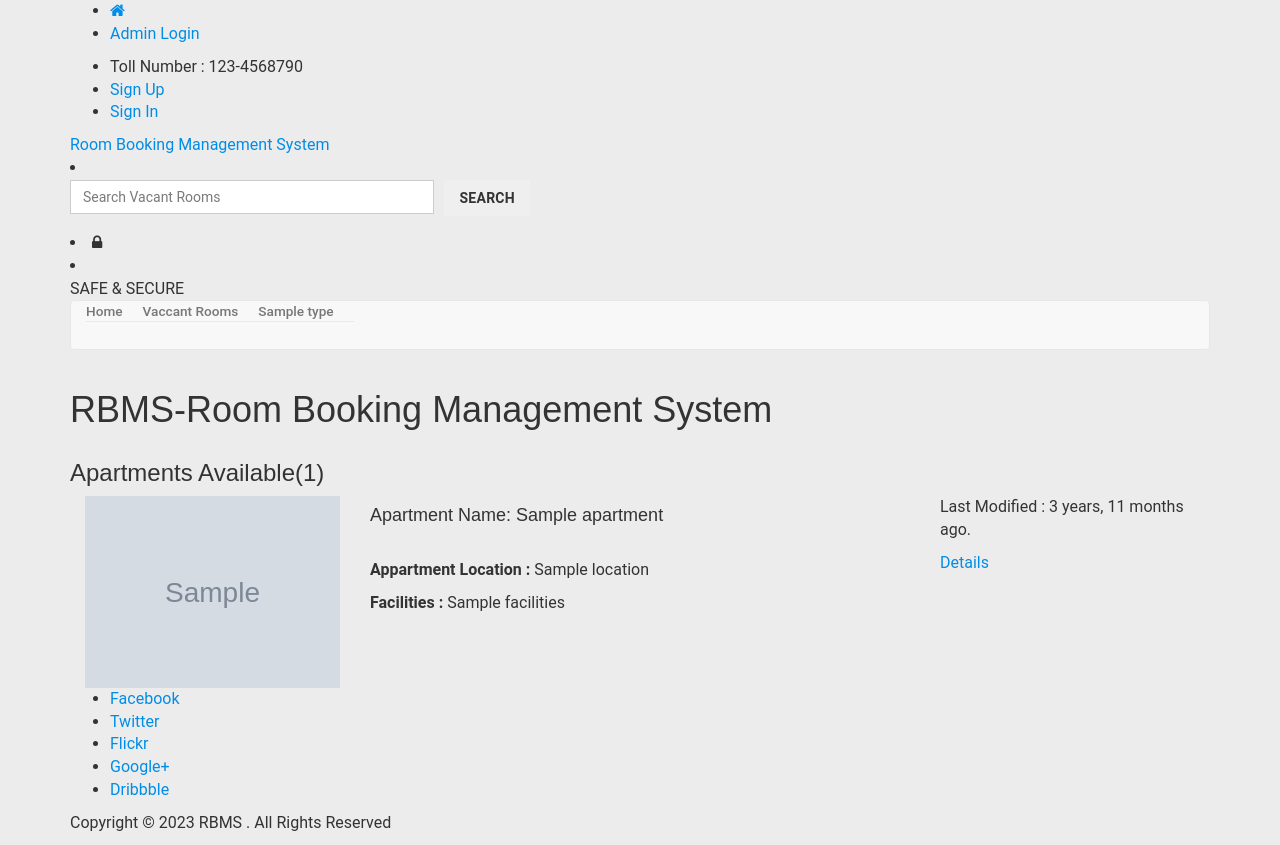
After one commit to indieka900/rental-booking, a Django app: template rental_app/templates/app/apartments.html in a window 1280 px wide. The commit adds this page. Run offline with Django 3.2, Linux system fonts and the light colour scheme; the template is opened without the code that fills it: most values are stand-ins (such as "Sample title", 1, 10 or a date in 2020); grey boxes marked "Sample" are stand-in pictures; some libraries are stand-ins or nearby versions.

Commit message:
view apartments

```diff
--- /dev/null
+++ b/rental_app/templates/app/apartments.html
@@ -0,0 +1,54 @@
+{% extends "base.html" %}
+
+{% block content %}
+<div class="rooms">
+    <div class="container">
+
+        <div class="room-bottom">
+            <h3>Apartments Available({{ apartments|length }}) {% if query  %} for search `<i>{{query}}</i>` {% endif %} </h3><p></p>
+
+
+            {% for apartment in apartments %}
+            <div class="rom-btm">
+                <div class="col-md-3 room-left wow fadeInLeft animated" data-wow-delay=".5s">
+                    <img src="/media/{{ apartment.image }}" class="img-responsive" alt="">
+                </div>
+                <div class="col-md-6 room-midle wow fadeInUp animated" data-wow-delay=".5s">
+                    <h4>Apartment Name:
+                        {{apartment.apartment_name}}
+                    </h4>
+                    <br>
+                    <p><b>Appartment Location :</b>
+                        {{apartment.location}}
+                    </p>
+
+                    <!-- <p><b>Appartment Name :</b>
+                        {{room.apartment.landlord.user.username}}
+                    </p> -->
+
+                    <p><b>Facilities : </b>
+                        {{apartment.facilities}}
+                    </p>
+                </div>
+                <div class="col-md-3 room-right wow fadeInRight animated" data-wow-delay=".5s">
+
+                    <div class="view">
+                        <p>Last Modified :
+                            {{apartment.date_updated|timesince}} ago.
+                        </p>
+                    </div>
+
+                    <a href="{% url 'rentals:apartment' apartment.id %}" class="view" >Details</a>
+
+
+
+
+                </div>
+                <div class="clearfix"></div>
+            </div>
+            {% endfor %}
+
+        </div>
+    </div>
+</div>
+{% endblock content %}
--- a/rental_app/templates/base.html
+++ b/rental_app/templates/base.html
@@ -68,7 +68,7 @@
                     <a href="{% url 'rentals:add-apartment' %}">Add Apartment</a>
                 </li>
                 <li class="prnt">
-                    <a href="{% url 'rentals:add-apartment' %}">My Apartments</a>
+                    <a href="{% url 'rentals:my-apartments' %}">My Apartments</a>
                 </li>
                 {% endif %}
             </ul>
--- a/rental_app/urls.py
+++ b/rental_app/urls.py
@@ -5,6 +5,7 @@
                               add_room,add_apartment,pages,
                               update_apartment,update_room,
                               delete_apartment,delete_room,
+                              my_appartments,
                               )
 
 app_name = 'rentals'
@@ -20,6 +21,7 @@
     path('update-room/<id>/',update_room, name='update-room'),
     path('delete-room/<id>/',delete_room, name='delete-room'),
     path('add-apartment/',add_apartment, name='add-apartment'),
+    path('my-apartments/',my_appartments, name='my-apartments'),
     path('update-apartment/<id>/',update_apartment, name='update-apartment'),
     path('delete-apartment/<id>/',delete_apartment, name='delete-apartment'),
     path('search-results', result, name='result' ),
```
Also changed, not shown: rental_app/views.py (+8 -0 lines).
